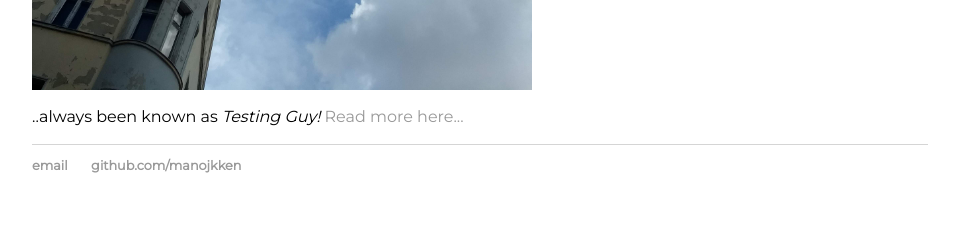
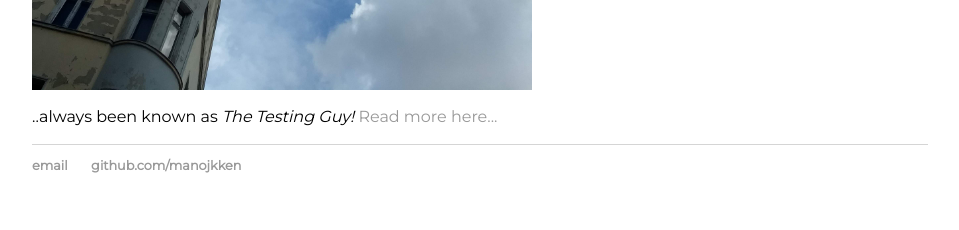
Before and after one commit to mkken/mkken.github.io, a Jekyll site: the page built from index.html, in a window 1280 px wide. Shown: the part 738-968 px from the top of the page, without its empty margins (160-1119 px from the left). Built offline with Jekyll 4.4.1, drawn with Linux system fonts in a browser that asks for light colours.

Commit message:
home page changes

```diff
--- a/css/main.css
+++ b/css/main.css
@@ -48,7 +48,3 @@
     color: #333;
 
 }
-@media screen and (max-width: 800px) {
-  .left, .main, .right {
-    width: 100%; /* The width is 100%, when the viewport is 800px or smaller */
-  }
--- a/index.html
+++ b/index.html
@@ -1,6 +1,6 @@
 ---
 layout: default
-title: Manoj Kengudelu, Testing Guy!
+title: Manoj Kengudelu, The Testing Guy!
 exposure: passive
 blog: passive
 about: passive
@@ -9,5 +9,5 @@
 <div class="blurb">
 	<h1>Manoj Kengudelu</h1>
 	<img src="img/home.jpg" style="margin:left; width:500px;display:block" />
-	<p>..always been known as <em>Testing Guy!</em> <a href="/about">Read more here...</a></p>
+	<p>..always been known as <em>The Testing Guy!</em> <a href="/about">Read more here...</a></p>
 </div><!-- /.blurb -->
```
